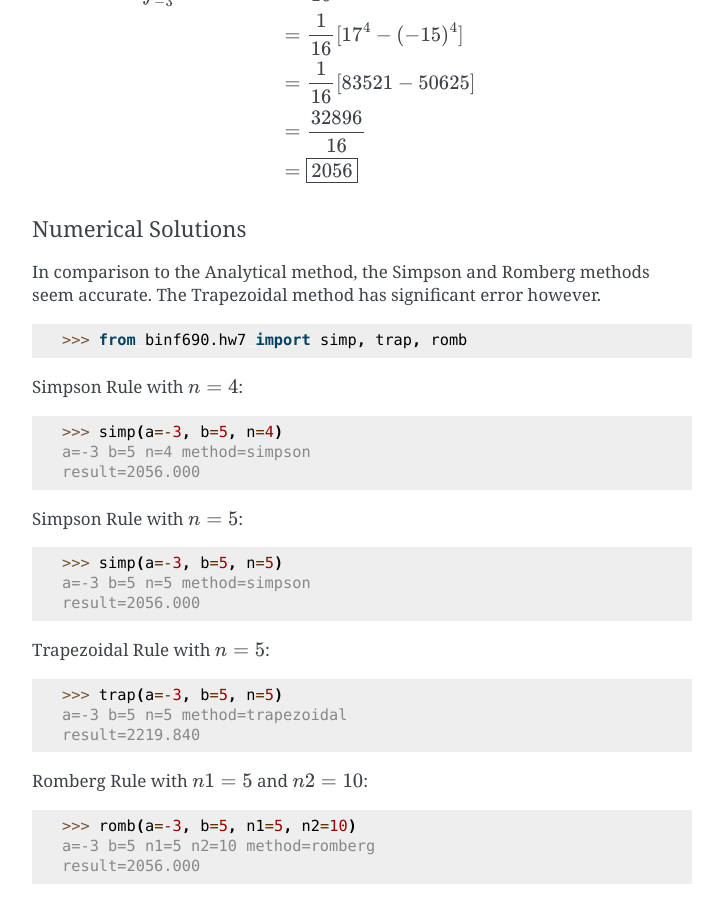
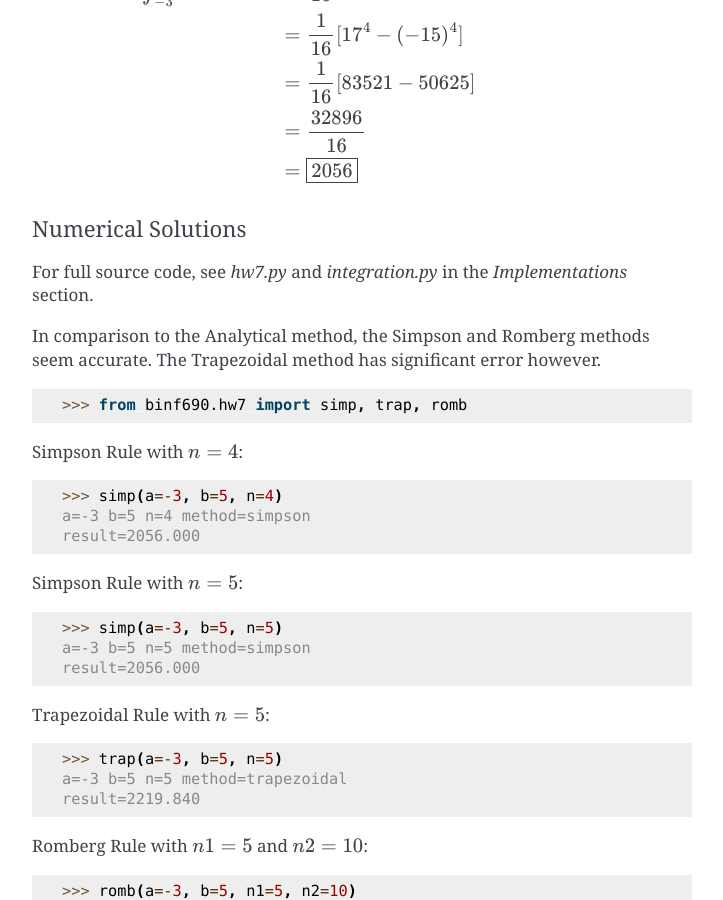
Before and after one commit to ajsmith/binf690-homework, a Sphinx documentation site: the page built from doc/source/homework/hw7.rst, in a window 1280 px wide and 900 px high, scrolled down 879 px. Shown: the whole window, without its empty margins (388-1111 px from the left). Built offline with Sphinx 7.4.7, drawn with Linux system fonts in a browser that asks for light colours; formulas are drawn with MathJax 3.

Commit message:
Include solution source code in homework doc.

```diff
--- a/doc/source/homework/hw7.rst
+++ b/doc/source/homework/hw7.rst
@@ -63,6 +63,9 @@
 Numerical Solutions
 ~~~~~~~~~~~~~~~~~~~
 
+For full source code, see `hw7.py` and `integration.py` in the
+*Implementations* section.
+
 In comparison to the Analytical method, the Simpson and Romberg
 methods seem accurate. The Trapezoidal method has significant error
 however.
--- a/doc/source/implementations.rst
+++ b/doc/source/implementations.rst
@@ -14,6 +14,9 @@
 ..  literalinclude:: ../../src/binf690/hw6.py
     :caption: src/binf690/hw6.py
 
+..  literalinclude:: ../../src/binf690/hw7.py
+    :caption: src/binf690/hw7.py
+
 ..  literalinclude:: ../../src/binf690/gaussian.py
     :caption: src/binf690/gaussian.py
 
@@ -23,6 +26,9 @@
 ..  literalinclude:: ../../src/binf690/interpolation.py
     :caption: src/binf690/interpolation.py
 
+..  literalinclude:: ../../src/binf690/integration.py
+    :caption: src/binf690/integration.py
+
 ..  literalinclude:: ../../src/binf690/numeric.py
     :caption: src/binf690/numeric.py
 
```
